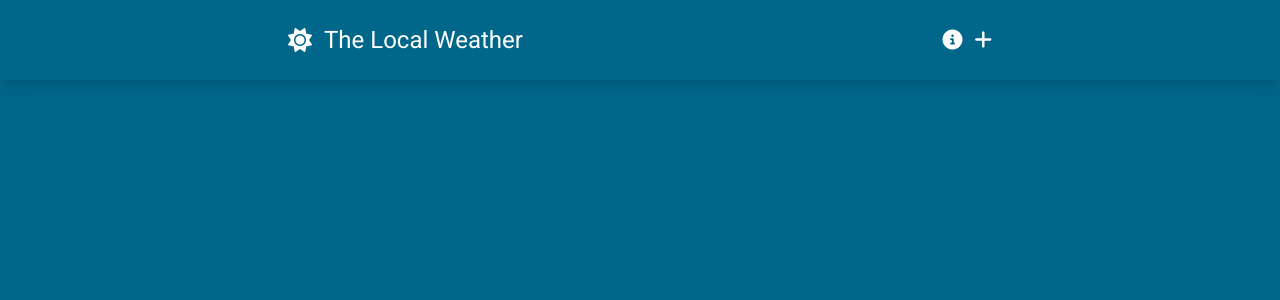
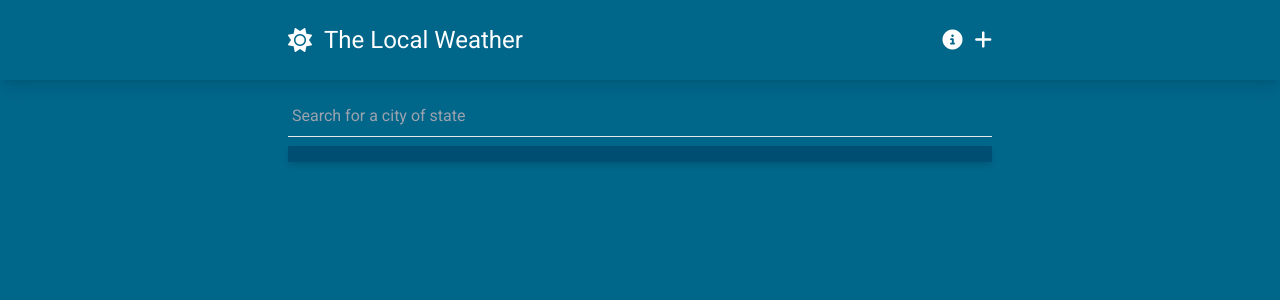
Before and after one commit to heroyooi/vue3-practice, a Vue app: page / in a window 1280 px wide. Shown: the top 300 px of the page. Built offline with nearby package versions, Linux system fonts and the light colour scheme.

Commit message:
#5 - City Search

```diff
--- a/package.json
+++ b/package.json
@@ -9,6 +9,7 @@
     "preview": "vite preview"
   },
   "dependencies": {
+    "axios": "^1.6.7",
     "vue": "^3.4.15",
     "vue-router": "^4.2.5"
   },
--- a/src/views/HomeView.vue
+++ b/src/views/HomeView.vue
@@ -1,7 +1,50 @@
-<script setup>
-</script>
-
 <template>
-  <main>
+  <main class="container text-white">
+    <div class="pt-4 mb-8 relative">
+      <input
+        type="text"
+        v-model="searchQuery"
+        @input="getSearchResults"
+        placeholder="Search for a city of state"
+        class="py-2 px-1 w-full bg-transparent border-b focus:border-weather-secondary focus:outline-none focus:shadow-[0px_1px_0_0_#004E71]"
+      />
+      <ul
+        class="absolute bg-weather-secondary text-white w-full shadow-md py-2 px-1 top-[66px]"
+      >
+        <li
+          v-for="searchResult in mapboxSearchResults"
+          :key="searchResult.id"
+          class="py-2 cursor-pointer"
+        >
+          {{ searchResult.place_name }}
+        </li>
+      </ul>
+    </div>
   </main>
 </template>
+
+<script setup>
+import { ref } from 'vue';
+import axios from 'axios';
+
+const mapboxAPIKey =
+  'pk.eyJ1Ijoiam9obmtvbWFybmlja2kiLCJhIjoiY2t5NjFzODZvMHJkaDJ1bWx6OGVieGxreSJ9.IpojdT3U3NENknF6_WhR2Q';
+const searchQuery = ref('');
+const queryTimeout = ref(null);
+const mapboxSearchResults = ref(null);
+
+const getSearchResults = () => {
+  clearTimeout(queryTimeout.value);
+  queryTimeout.value = setTimeout(async () => {
+    if (searchQuery.value !== '') {
+      const result = await axios.get(
+        `https://api.mapbox.com/geocoding/v5/mapbox.places/${searchQuery.value}.json?access_token=${mapboxAPIKey}`
+      );
+      mapboxSearchResults.value = result.data.features;
+      console.log(mapboxSearchResults.value);
+      return;
+    }
+    mapboxSearchResults.value = null;
+  }, 300);
+};
+</script>
```
Also changed, not shown: 1 other file (tests, documents, lock files or other folders).
